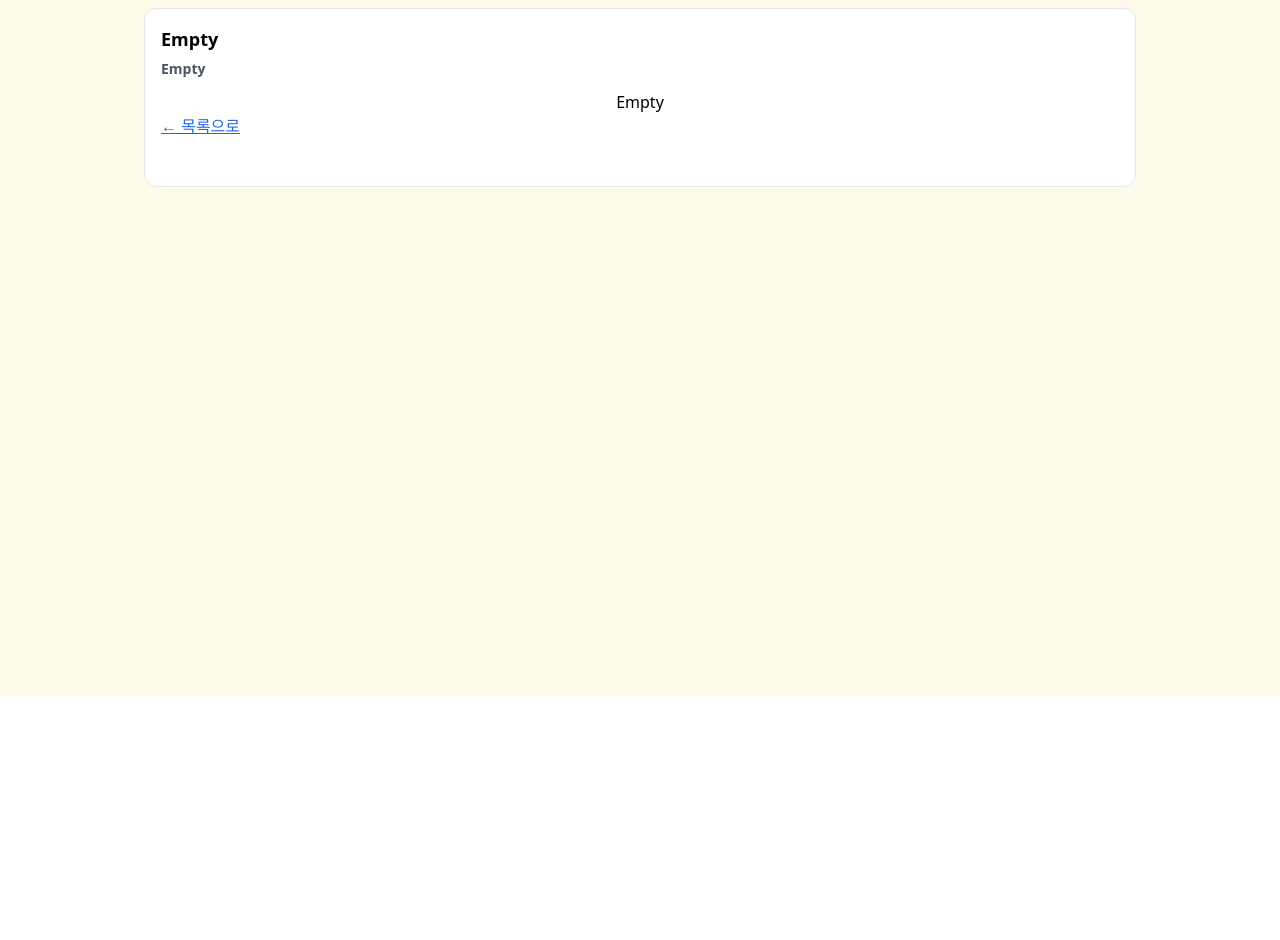
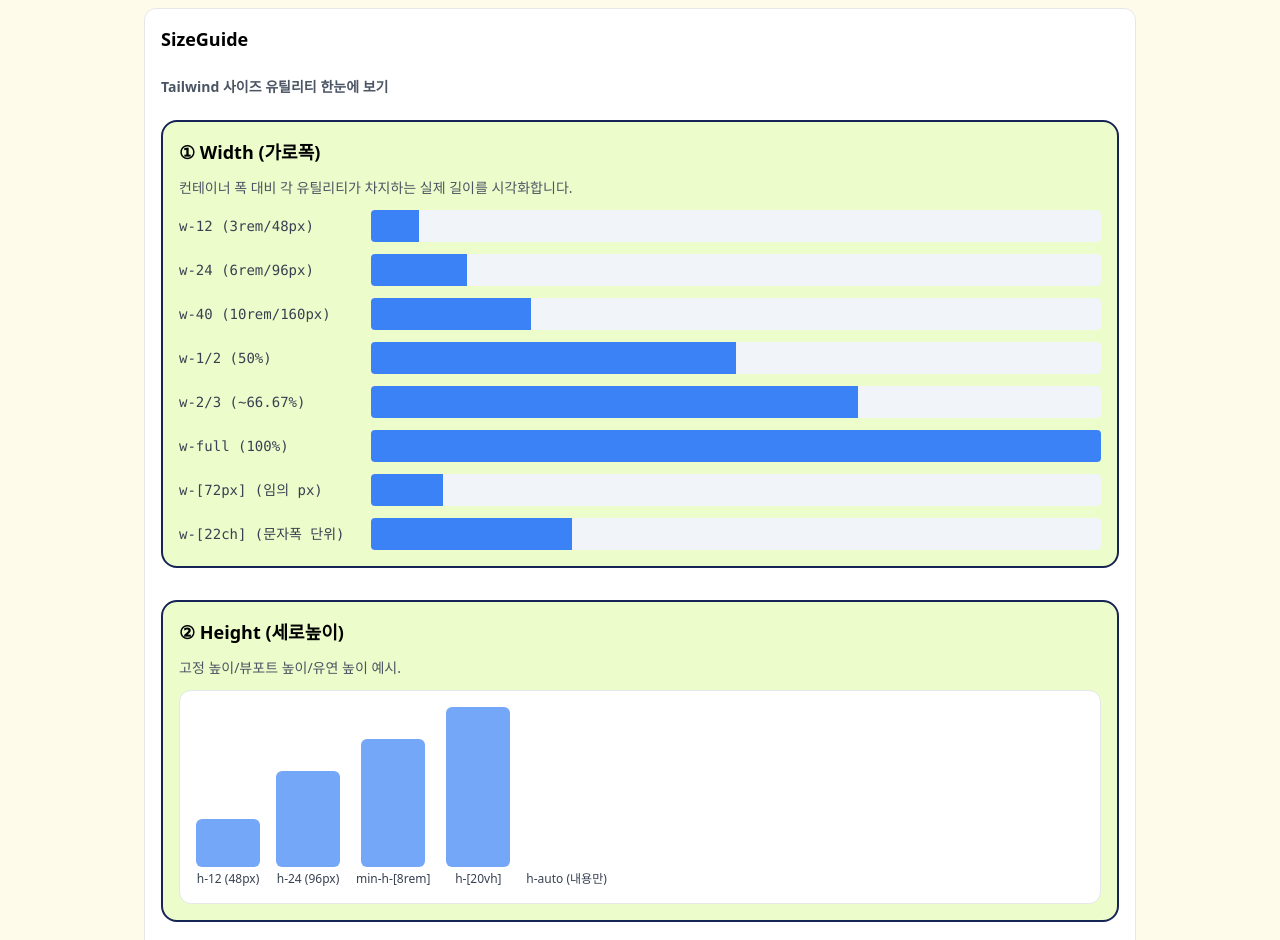
Before and after one commit to JItzel0126/my_tagpage, a React (Vite) app in the folder frontend/: page /practice/0 in a window 1280 px wide. Shown: the part 160-1100 px from the top of the page. Before the commit the page ends 856 px from the top, so only its background shows below. Built offline with nearby package versions, Linux system fonts and the light colour scheme.

Commit message:
사이즈 가이드 추가

```diff
--- a/frontend/src/assets/pages/DesignExam.jsx
+++ b/frontend/src/assets/pages/DesignExam.jsx
@@ -18,6 +18,7 @@ export default function DesignExam(){
 export function DesignCard(){
   // 연습 목록
   const items = [
+    { id: "0", title: "SizeGuide" },
     { id: "1", title: "HelloWorld" },
     { id: "2", title: "FlexPlay" },
     { id: "3", title: "?" },
--- a/frontend/src/assets/pages/PracticePage.jsx
+++ b/frontend/src/assets/pages/PracticePage.jsx
@@ -1,6 +1,6 @@
 // PracticePage.jsx
 import { useParams, Link } from "react-router-dom";
-import { HelloWorld, FlexPlay, GridPlay, Empty } from "./exam-cards";
+import { SizeGuide, HelloWorld, FlexPlay, GridPlay, Empty } from "./exam-cards";
 
 export default function PracticePage(){
  // /practice 들어오면 메뉴, /practice/1이면 1번
@@ -8,6 +8,7 @@ export default function PracticePage(){
 
     const registry = {
     menu: { comp: Menu,       title: "메뉴" },
+    "0":  { comp: SizeGuide,  title: "SizeGuide" },
     "1":  { comp: HelloWorld, title: "HelloWorld" },
     "2":  { comp: FlexPlay,   title: "FlexPlay" },
   };
@@ -34,7 +35,7 @@ export default function PracticePage(){
 function Menu() {
   // 연습 목록
   const items = [
-    { id: "0", title: "Empty" },
+    { id: "0", title: "SizeGuide" },
     { id: "1", title: "HelloWorld" },
     { id: "2", title: "GridPlay" },
   ];
--- /dev/null
+++ b/frontend/src/assets/pages/exam-cards/SizeGuide.jsx
@@ -0,0 +1,167 @@
+// SizeGuide.jsx
+// Tailwind 사이즈/스페이싱/폰트 크기 시각 가이드
+// - 라우트 예: { path: "/size-guide", element: <SizeGuide /> }
+
+import { Link } from "react-router-dom";
+import ExamCard from "../../components/ExamCard";
+
+export default function SizeGuide() {
+  return (
+    <ExamCard
+      title="SizeGuide"
+      desc="Tailwind 사이즈 유틸리티 한눈에 보기"
+      className="space-y-6"
+    >
+      <div className="space-y-8">
+        <Section title="① Width (가로폭)">
+          <p className="text-sm text-gray-600">컨테이너 폭 대비 각 유틸리티가 차지하는 실제 길이를 시각화합니다.</p>
+          <BarRow label="w-12 (3rem/48px)" barClass="w-12" />
+          <BarRow label="w-24 (6rem/96px)" barClass="w-24" />
+          <BarRow label="w-40 (10rem/160px)" barClass="w-40" />
+          <BarRow label="w-1/2 (50%)" barClass="w-1/2" />
+          <BarRow label="w-2/3 (~66.67%)" barClass="w-2/3" />
+          <BarRow label="w-full (100%)" barClass="w-full" />
+          <BarRow label="w-[72px] (임의 px)" barClass="w-[72px]" />
+          <BarRow label="w-[22ch] (문자폭 단위)" barClass="w-[22ch]" />
+        </Section>
+
+        <Section title="② Height (세로높이)">
+          <p className="text-sm text-gray-600">고정 높이/뷰포트 높이/유연 높이 예시.</p>
+          <div className="flex flex-wrap items-end gap-4 p-4 rounded-xl bg-white border">
+            <TallBox label="h-12 (48px)" className="h-12" />
+            <TallBox label="h-24 (96px)" className="h-24" />
+            <TallBox label="min-h-[8rem]" className="min-h-[8rem]" />
+            <TallBox label="h-[20vh]" className="h-[20vh]" />
+            <TallBox label="h-auto (내용만)" className="h-auto" content="auto" />
+          </div>
+        </Section>
+
+        <Section title="③ Padding / Margin (여백)">
+          <p className="text-sm text-gray-600">여백 크기가 카드 레이아웃에 주는 영향.</p>
+          <div className="grid sm:grid-cols-2 lg:grid-cols-3 gap-4">
+            <PadCard title="p-2 (0.5rem)" pad="p-2" />
+            <PadCard title="p-4 (1rem)" pad="p-4" />
+            <PadCard title="p-6 (1.5rem)" pad="p-6" />
+            <PadCard title="px-6 py-2" pad="px-6 py-2" />
+            <PadCard title="m-4 + p-4" pad="p-4" extra="m-4" />
+            <PadCard title="gap-4 (자식 간 간격)" pad="p-4" withGap />
+          </div>
+        </Section>
+
+        <Section title="④ 글자 크기 (text-*)">
+          <div className="rounded-xl bg-white border divide-y">
+            <FontRow cls="text-xs" note="12px" sample="text-xs — 작은 캡션" />
+            <FontRow cls="text-sm" note="14px" sample="text-sm — 일반 캡션" />
+            <FontRow cls="text-base" note="16px" sample="text-base — 본문 기본" />
+            <FontRow cls="text-lg" note="18px" sample="text-lg — 약간 크게" />
+            <FontRow cls="text-xl" note="20px" sample="text-xl — 섹션 타이틀" />
+            <FontRow cls="text-2xl" note="24px" sample="text-2xl — 페이지 타이틀" />
+            <FontRow cls="text-3xl" note="30px" sample="text-3xl — 히어로 헤드라인" />
+            <FontRow cls="text-4xl" note="36px" sample="text-4xl — 큰 헤드라인" />
+          </div>
+        </Section>
+
+        <Section title="⑤ 사이즈 스케일 & 팁">
+          <ul className="list-disc pl-6 space-y-1 text-sm">
+            <li><b>스페이싱 단위</b>: 대부분의 숫자 스케일은 <code>1 → 0.25rem (4px)</code>. 예: <code>4 → 1rem(16px)</code>, <code>6 → 1.5rem(24px)</code>, <code>8 → 2rem(32px)</code>, <code>12 → 3rem(48px)</code>, <code>14 → 3.5rem(56px)</code>, <code>16 → 4rem(64px)</code>.</li>
+            <li><b>임의 값</b>: 대괄호로 커스텀 — <code>w-[72px]</code>, <code>h-[10rem]</code>, <code>max-w-[60ch]</code>.</li>
+            <li><b>size-*</b>: 동시에 너비·높이 지정 — <code>size-14</code>는 <code>w-14 h-14</code>와 동일 (3.5rem/56px).</li>
+            <li><b>뷰포트 단위</b>: <code>w-screen</code>, <code>h-screen</code>, <code>min-h-[50vh]</code> 등으로 화면 비율 기반 레이아웃.</li>
+            <li><b>텍스트 줄 바꿈 제어</b>: 폭이 좁으면 <code>min-w-0</code>를 중첩 컨테이너에 부여해 줄바꿈을 허용.</li>
+          </ul>
+          <div className="grid sm:grid-cols-2 gap-4 mt-3">
+            <div className="p-4 rounded-xl bg-white border">
+              <div className="font-semibold mb-2">스페이싱 빠른 표</div>
+              <div className="grid grid-cols-3 gap-2 text-sm">
+                {[
+                  [1, "0.25rem / 4px"],
+                  [2, "0.5rem / 8px"],
+                  [3, "0.75rem / 12px"],
+                  [4, "1rem / 16px"],
+                  [6, "1.5rem / 24px"],
+                  [8, "2rem / 32px"],
+                  [10, "2.5rem / 40px"],
+                  [12, "3rem / 48px"],
+                  [14, "3.5rem / 56px"],
+                  [16, "4rem / 64px"],
+                ].map(([n, v]) => (
+                  <div key={n} className="flex items-center justify-between rounded-lg bg-blue-50 px-3 py-2">
+                    <code>*-{n}</code>
+                    <span className="text-gray-600">{v}</span>
+                  </div>
+                ))}
+              </div>
+            </div>
+            <div className="p-4 rounded-xl bg-white border">
+              <div className="font-semibold mb-2">min/max 폭 제어</div>
+              <div className="space-y-3">
+                <div className="border rounded-lg p-3">
+                  <div className="text-xs text-gray-600 mb-1">max-w-sm</div>
+                  <div className="max-w-sm p-2 bg-blue-50 rounded">좁은 카드 — 긴 텍스트가 자동 줄바꿈됩니다.</div>
+                </div>
+                <div className="border rounded-lg p-3">
+                  <div className="text-xs text-gray-600 mb-1">max-w-[60ch]</div>
+                  <div className="max-w-[60ch] p-2 bg-blue-50 rounded">본문 가독성 최적 폭(~60ch). 이 범위를 넘어가면 가독성이 떨어질 수 있어요.</div>
+                </div>
+              </div>
+            </div>
+          </div>
+        </Section>
+      </div>
+
+      <Link to="/practice" className="text-blue-600 underline">← 목록으로</Link>
+    </ExamCard>
+  );
+}
+
+function Section({ title, children }) {
+  return (
+    <section className="p-4 rounded-2xl border-2 border-blue-950 bg-lime-100">
+      <h2 className="text-lg font-extrabold mb-3">{title}</h2>
+      <div className="space-y-3">{children}</div>
+    </section>
+  );
+}
+
+function BarRow({ label, barClass = "" }) {
+  return (
+    <div className="grid grid-cols-[180px,1fr] items-center gap-3">
+      <div className="text-sm text-gray-700"><code>{label}</code></div>
+      <div className="h-8 bg-slate-100 rounded overflow-hidden">
+        <div className={`h-full bg-blue-500 ${barClass}`} />
+      </div>
+    </div>
+  );
+}
+
+function TallBox({ label, className = "", content }) {
+  return (
+    <div className="flex flex-col items-center">
+      <div className={`w-16 rounded-md bg-blue-500/70 ${className}`} />
+      <div className="mt-1 text-xs text-gray-700">{label}</div>
+    </div>
+  );
+}
+
+function PadCard({ title, pad = "", extra = "", withGap = false }) {
+  return (
+    <div className={`rounded-2xl border bg-white ${extra}`}>
+      <div className={`rounded-2xl ${pad} ${withGap ? "space-y-2" : ""}`}>
+        <div className="font-semibold">{title}</div>
+        <div className="text-sm text-gray-600">본문 컨텐츠</div>
+        {withGap && (
+          <div className="text-xs text-gray-500">자식들 사이에 <code>gap</code> 대신 <code>space-y</code> 사용</div>
+        )}
+      </div>
+    </div>
+  );
+}
+
+function FontRow({ cls, note, sample }) {
+  return (
+    <div className="flex items-baseline justify-between py-2 px-3">
+      <div className={`font-medium ${cls}`}>{sample}</div>
+      <div className="text-xs text-gray-600"><code>{cls}</code> · {note}</div>
+    </div>
+  );
+}
--- a/frontend/src/assets/pages/exam-cards/index.js
+++ b/frontend/src/assets/pages/exam-cards/index.js
@@ -1,4 +1,5 @@
 // index.js
+export { default as SizeGuide } from './SizeGuide';
 export { default as HelloWorld } from './HelloWorld';
 export { default as FlexPlay } from './FlexPlay';
 export { default as GridPlay } from './GridPlay';
```
